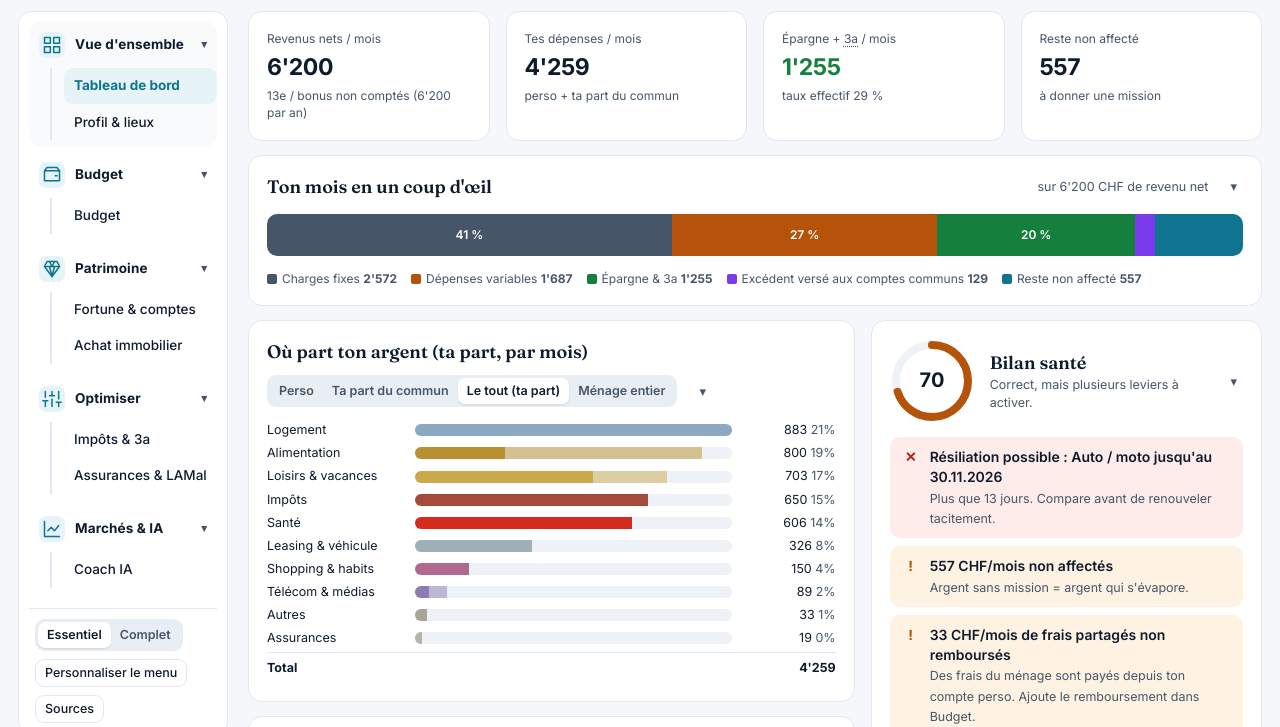
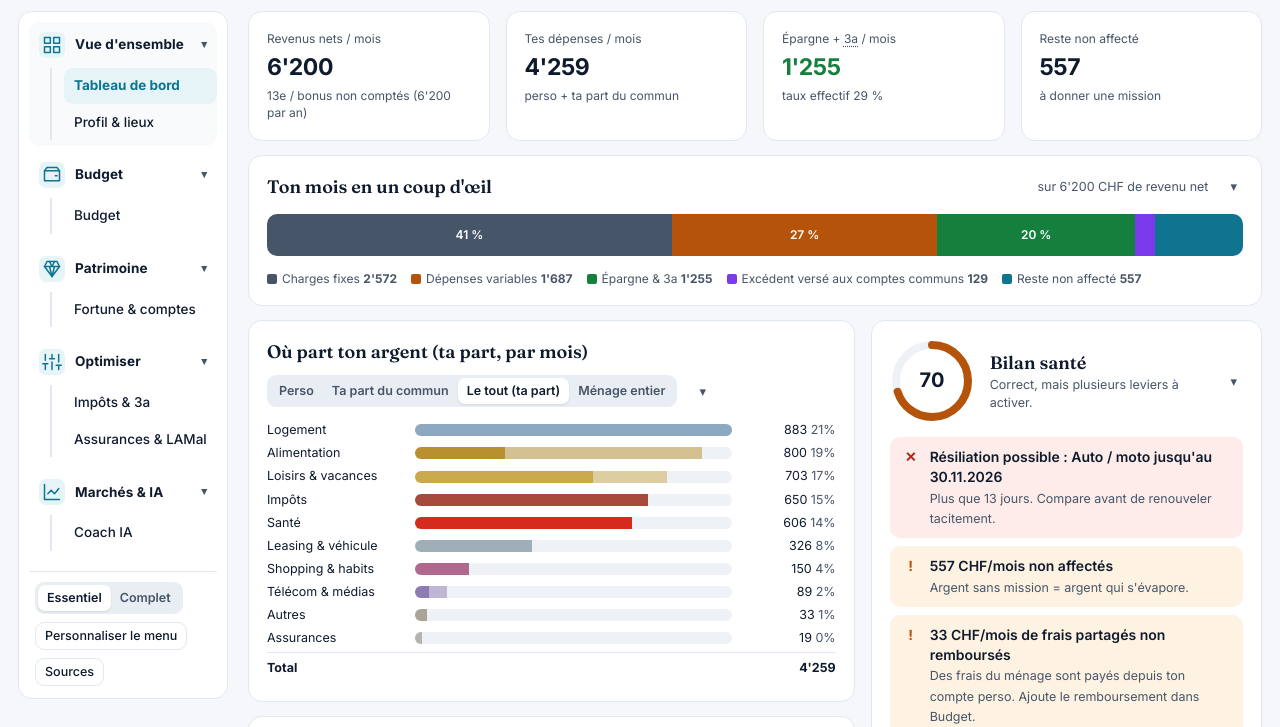
Before and after one commit to aldbarr/Cime, a plain HTML site: page index.html in a window 1280 px wide. Shown: the part 73-800 px from the top of the page. Drawn offline with Linux system fonts and the light colour scheme.

Commit message:
Add files via upload

```diff
--- a/index.html
+++ b/index.html
@@ -1778,7 +1778,7 @@ function applyI18n(){
   if(typeof STATUS!=="undefined") document.getElementById("saveTxt").textContent=t(STATUS.key);
 }
 const ESSENTIAL=["dash","profile","budget","accounts","p3a","lamal","coach"];
-function tabVisible(tb){ const o=(S.settings.tabs||{})[tb]; if(o!==undefined) return o; if(tb==="purchase"&&!hasF("project")) return false; if(tb==="market"&&!hasF("sec")) return false; return (S.settings.mode||"simple")==="full"||ESSENTIAL.includes(tb)||(tb==="purchase"&&hasF("project")); }
+function tabVisible(tb){ const o=(S.settings.tabs||{})[tb]; if(o!==undefined) return o; if(tb==="purchase"&&!hasF("project")) return false; if(tb==="market"&&!hasF("sec")) return false; return (S.settings.mode||"simple")==="full"||ESSENTIAL.includes(tb); }
 function applyNav(){
   const mode=S.settings.mode||"simple"; document.body.classList.toggle("simple",mode==="simple");
   document.querySelectorAll("#modeSeg button").forEach(b=>b.classList.toggle("on",b.dataset.mode===mode));
```
